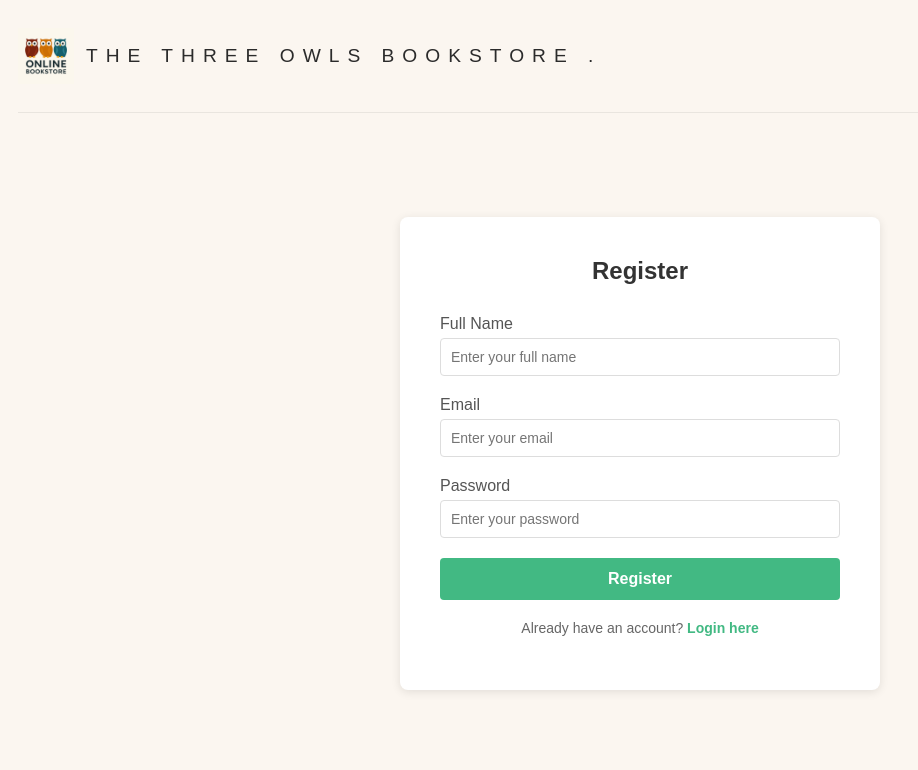
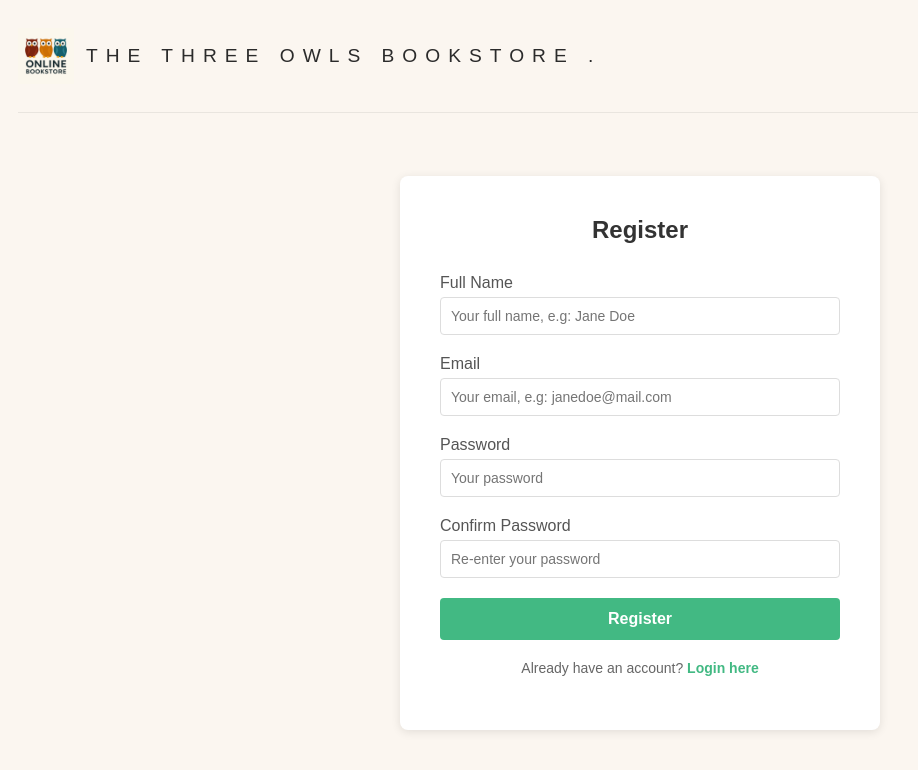
Before and after one commit to Anamari-ctrl/RPO_vaje, a Vue app in the folder fe/: page /register in a window 1280 px wide. Shown: the top 770 px of the page, without its empty margins (0-918 px from the left). Built offline with nearby package versions, Linux system fonts and the light colour scheme.

Commit message:
Register confirm-password and postRegister added

```diff
--- a/fe/src/services/account-service.js
+++ b/fe/src/services/account-service.js
@@ -1,4 +1,5 @@
 import { reactive, readonly } from 'vue';
+const API_BASE_URL = "http://localhost:7020/api/v1/auth";
 
 class AccountService {
   constructor() {
@@ -16,10 +17,27 @@ class AccountService {
 
   getState() {
     return readonly(this.state);
-  }
+    }
+
+    async postRegister(registerUser) {
+        const response = await fetch(`${API_BASE_URL}/register`, {
+            method: "POST",
+            headers: {
+                "Content-Type": "application/json"
+            },
+            body: JSON.stringify(registerUser)
+        });
+
+        if (!response.ok) {
+            const error = await response.json().catch(() => ({}));
+            throw new Error(error.message || "Registration failed");
+        }
+
+        return await response.json();
+    }
 
   async postLogin(loginUser) {
-    const response = await fetch('/api/accounts/login', {
+      const response = await fetch('${API_BASE_URL}/login', {
       method: 'POST',
       headers: {
         'Content-Type': 'application/json'
@@ -40,7 +58,7 @@ class AccountService {
     const headers = this.getHeaderData();
 
     try {
-      const response = await fetch('/api/accounts/logout', {
+        const response = await fetch('${API_BASE_URL}/logout', {
         method: 'GET',
         headers: headers
       });
@@ -104,7 +122,7 @@ class AccountService {
     this.state.currentEmail = email;
     this.state.currentUserId = userId;
     this.state.currentFullName = fullName;
-  }
+    }
 }
 
 
--- a/fe/src/views/RegisterView.vue
+++ b/fe/src/views/RegisterView.vue
@@ -10,7 +10,7 @@
                            id="fullName"
                            v-model="registerForm.fullName"
                            required
-                           placeholder="Enter your full name"
+                           placeholder="Your full name, e.g: Jane Doe"
                            :disabled="isLoading" />
                 </div>
 
@@ -20,7 +20,7 @@
                            id="email"
                            v-model="registerForm.email"
                            required
-                           placeholder="Enter your email"
+                           placeholder="Your email, e.g: janedoe@mail.com"
                            :disabled="isLoading" />
                 </div>
 
@@ -30,7 +30,17 @@
                            id="password"
                            v-model="registerForm.password"
                            required
-                           placeholder="Enter your password"
+                           placeholder="Your password"
+                           :disabled="isLoading" />
+                </div>
+
+                <div class="form-group">
+                    <label for="password">Confirm Password</label>
+                    <input type="password"
+                           id="confirm-password"
+                           v-model="registerForm.confirmPassword"
+                           required
+                           placeholder="Re-enter your password"
                            :disabled="isLoading" />
                 </div>
 
@@ -63,7 +73,8 @@
             const registerForm = ref({
                 fullName: '',
                 email: '',
-                password: ''
+                password: '',
+                confirmPassword: ''
             });
 
             const errorMessage = ref('');
@@ -71,6 +82,13 @@
 
             const handleRegister = async () => {
                 errorMessage.value = '';
+
+                // password check
+                if (registerForm.value.password !== registerForm.value.confirmPassword) {
+                    errorMessage.value = 'Passwords do not match.';
+                    return;
+                }
+
                 isLoading.value = true;
 
                 try {
@@ -80,7 +98,6 @@
                         password: registerForm.value.password
                     });
 
-                    // After successful register, auto-login if API returns token
                     if (response.token) {
                         accountService.login(response.token);
 
@@ -94,7 +111,6 @@
 
                         router.push('/');
                     } else {
-                        // If no token returned, redirect to login
                         router.push('/login');
                     }
                 } catch (error) {
@@ -113,6 +129,7 @@
         }
     };
 </script>
+
 
 <style scoped>
     .register-container {
```
